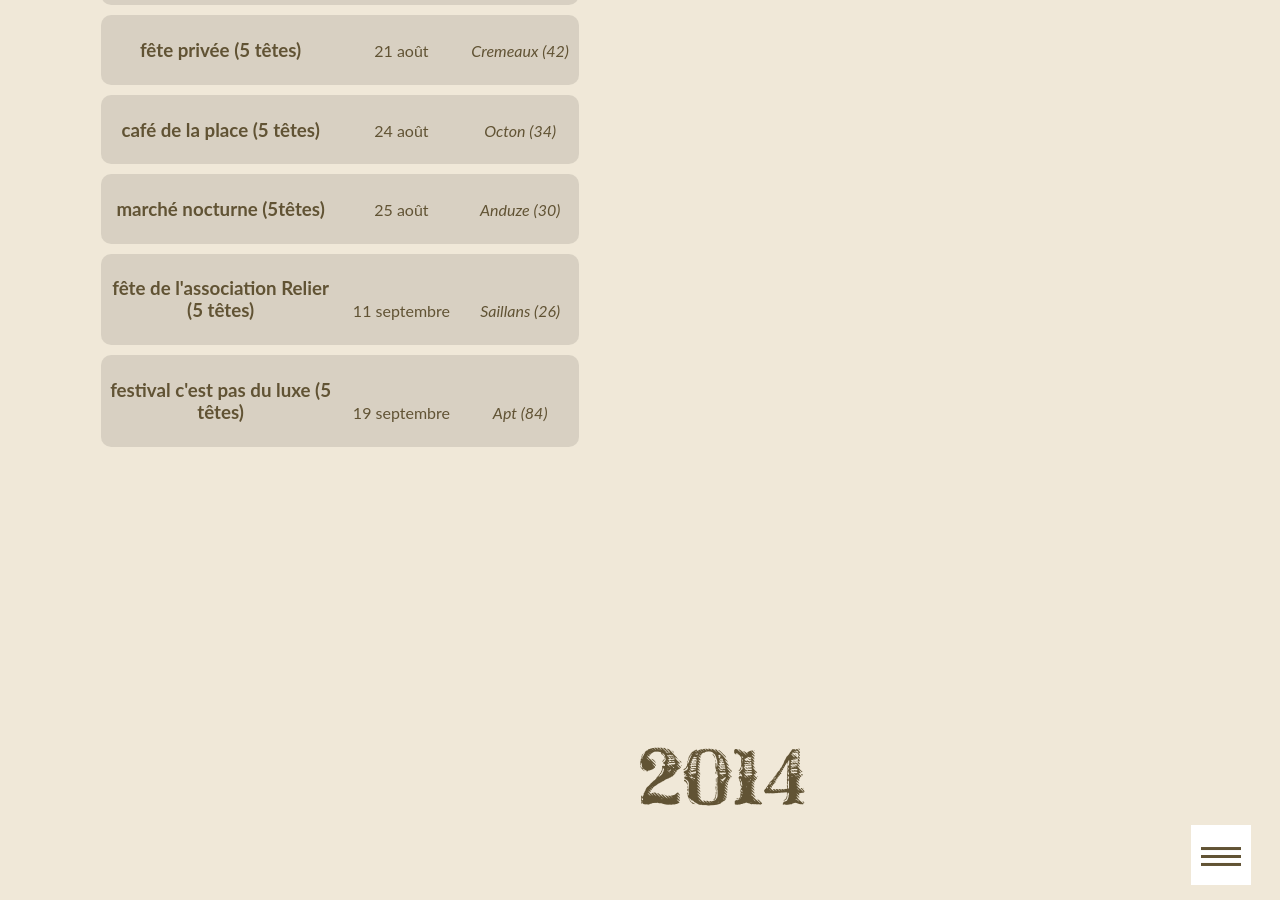
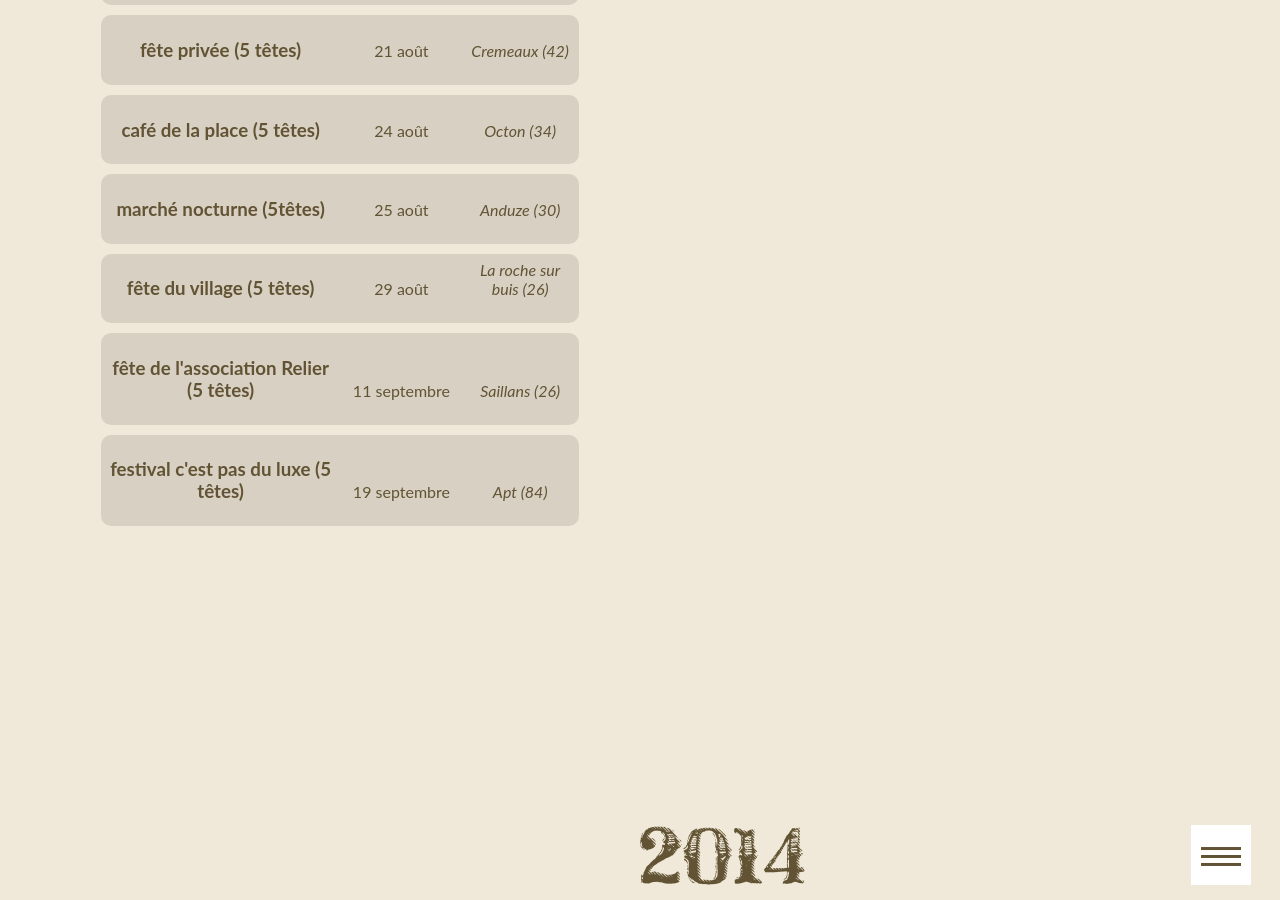
Before and after one commit to ftmftrs/ftmftrs.github.io, a Jekyll site: the page built from concert/index.html, in a window 1280 px wide and 900 px high, scrolled down 2206 px. Built offline with Jekyll 4.4.1, drawn with Linux system fonts in a browser that asks for light colours; Markdown is read by kramdown in place of the engine named in the settings; comment, search, counter and statistics services are not loaded.

Commit message:
Update concerts.yml

```diff
--- a/_data/concerts.yml
+++ b/_data/concerts.yml
@@ -73,6 +73,10 @@
   date: 25 août
   address: Anduze (30)
 
+- title: fête du village (5 têtes)
+  date: 29 août
+  address: La roche sur buis (26)
+
 - title: fête de l'association Relier (5 têtes)
   date: 11 septembre
   address: Saillans (26)
```
